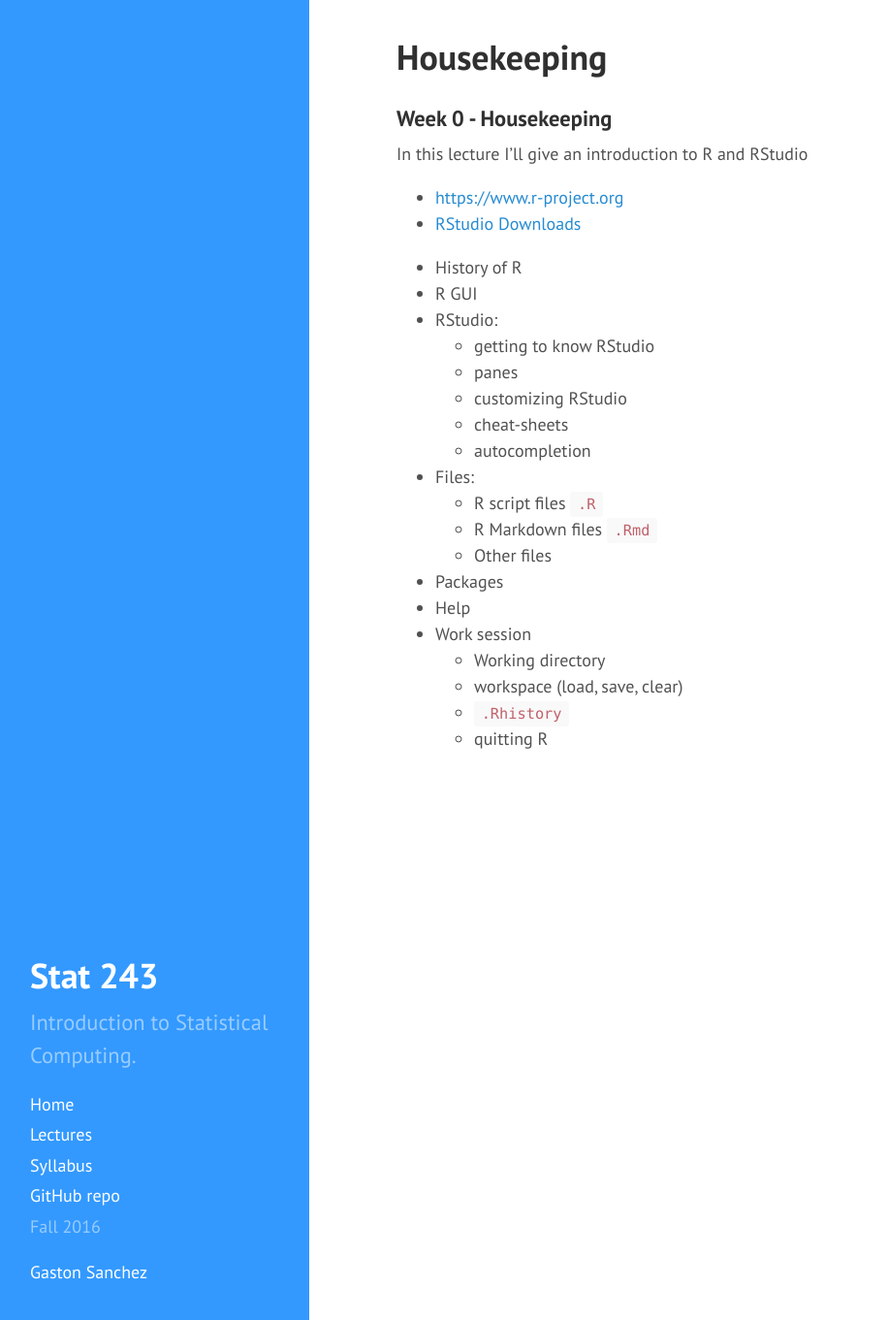
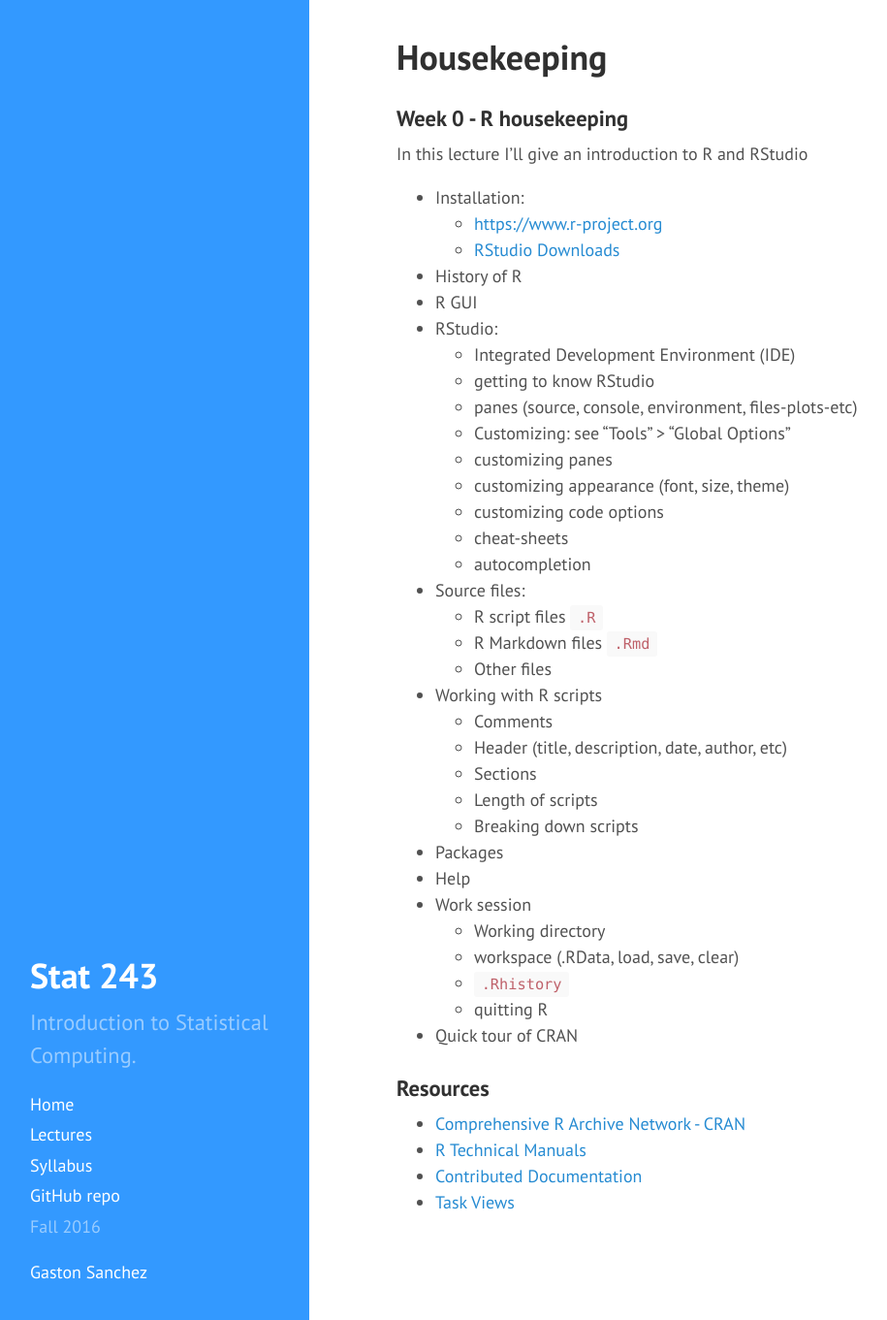
Before and after one commit to gastonstat/stat243-relic, a Jekyll site: the page built from lectures/00-housekeeping.md, in a window 1280 px wide and 1361 px high. Shown: the whole window at 97% size, without its empty margins (5-920 px from the left). Built offline with Jekyll 4.4.1, drawn with Linux system fonts in a browser that asks for light colours; nearby versions of some CDN libraries.

Commit message:
lectures: more items and references to housekeeping

```diff
--- a/lectures/00-housekeeping.md
+++ b/lectures/00-housekeeping.md
@@ -3,29 +3,48 @@ layout: lecture
 title: "Housekeeping"
 ---
 
-### Week 0 - Housekeeping
+### Week 0 - R housekeeping
 
 In this lecture I'll give an introduction to R and RStudio
 
-- [https://www.r-project.org](https://www.r-project.org)
-- [RStudio Downloads](https://www.rstudio.com/products/rstudio/download/)
-
+- Installation:
+	+ [https://www.r-project.org](https://www.r-project.org)
+	+ [RStudio Downloads](https://www.rstudio.com/products/rstudio/download/)
 - History of R
 - R GUI
 - RStudio:
+	+ Integrated Development Environment (IDE)
 	+ getting to know RStudio
-	+ panes
-	+ customizing RStudio
+	+ panes (source, console, environment, files-plots-etc)
+	+ Customizing: see "Tools" > "Global Options"
+	+ customizing panes
+	+ customizing appearance (font, size, theme)
+	+ customizing code options
 	+ cheat-sheets
 	+ autocompletion
-- Files:
+- Source files:
 	- R script files `.R`
 	- R Markdown files `.Rmd`
 	- Other files
+- Working with R scripts
+	- Comments
+	- Header (title, description, date, author, etc)
+	- Sections
+	- Length of scripts
+	- Breaking down scripts
 - Packages
 - Help
 - Work session
 	+ Working directory
-	+ workspace (load, save, clear)
+	+ workspace (.RData, load, save, clear)
 	+ `.Rhistory`
 	+ quitting R
+- Quick tour of CRAN
+
+
+### Resources
+
+- [Comprehensive R Archive Network - CRAN](https://cran.r-project.org/)
+- [R Technical Manuals](https://cran.r-project.org/manuals.html)
+- [Contributed Documentation](https://cran.r-project.org/other-docs.html)
+- [Task Views](https://cran.r-project.org/web/views)
```
